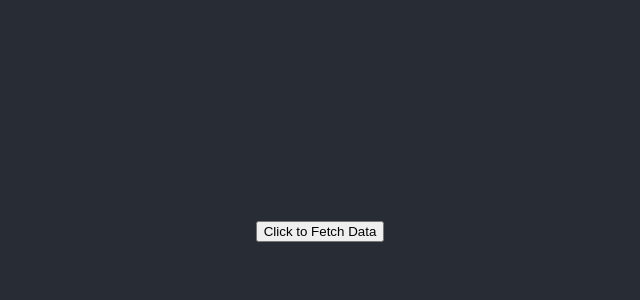
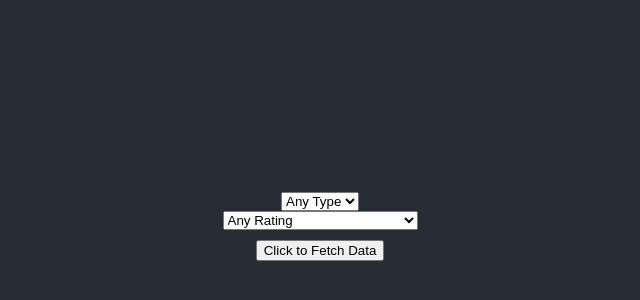
Before and after one commit to DjinnsTreasure/mal-filter, a React (Create React App) app: page / in a window 1280 px wide. Shown: the part 174-474 px from the top of the page, without its empty margins (320-960 px from the left). Built offline with nearby package versions, Linux system fonts and the light colour scheme.

Commit message:
Add basic filtering options

```diff
--- a/src/App.js
+++ b/src/App.js
@@ -6,15 +6,31 @@ import Themes from "./components/Themes";
 import AltTitles from "./components/AltTitles";
 import Genres from "./components/Genres";
 import CoverImage from "./components/CoverImage";
+import TypeFilter from "./components/TypeFilter";
+import RatingFilter from "./components/RatingFilter";
 
 function App() {
   const [data, setData] = useState(null);
+  const [selectedType, setSelectedType] = useState('');
+  const [selectedRating, setSelectedRating] = useState('');
+
+  const handleTypeChange = (event) => {
+    setSelectedType(event.target.value);
+  };
+  const handleRatingChange = (event) => {
+    setSelectedRating(event.target.value);
+  };
 
   return (
     <div className="App">
       <header className="App-header">
-        <Button data={data} setData={setData} responseData={data} isLoading={false} />
+        <TypeFilter onChange={handleTypeChange} />
+        <RatingFilter onChange={handleRatingChange} />
+        <Button data={data} setData={setData} responseData={data} isLoading={false}
+          selectedType={selectedType} selectedRating={selectedRating}
+        />
         {!data ? null : <a href={data.url}>{data.title}</a>}
+        {!data ? null : <p>{data.type}</p>}
         {!data ? null : <p>{data.rating}</p>}
         {!data ? null : ( <p> {data.status}: {data.aired.string} </p> )}
         {!data ? null : <p>{data.duration}</p>}
--- a/src/components/Button.jsx
+++ b/src/components/Button.jsx
@@ -4,10 +4,20 @@ function Button(props) {
   const [isLoading, setIsLoading] = useState(false);
   const url = `https://api.jikan.moe/v4/anime`;
   // let filters = `?rating=rx`;
-  let filters = `?`;
+  let filters = `?`
+  if (props.selectedType) {
+    filters += `&type=${props.selectedType}`
+  }
+  if (props.selectedRating) {
+    if (props.selectedRating === "sfw") {
+      filters += `&sfw`
+    } else {
+      filters += `&rating=${props.selectedRating}`
+    }
+  }
   let filteredURL = url + filters
   let pageNumber = 1;
-
+  console.log(filteredURL)
 
   useEffect(() => {
     console.log(props.data); // Log the data array when it changes
@@ -18,6 +28,10 @@ function Button(props) {
     fetch(filteredURL)
       .then((resp) => resp.json())
       .then((responseData) => {
+        if (responseData.pagination.items.count === 0) {
+          props.setData(null)
+          setIsLoading(false);
+        }
         pageNumber = responseData.pagination.last_visible_page;
         getData();
       })
--- /dev/null
+++ b/src/components/RatingFilter.js
@@ -0,0 +1,19 @@
+import React from "react";
+
+const RatingFilter = ({onChange}) => {
+
+  return (
+    <select onChange={onChange}>
+      <option value="">Any Rating</option>
+      <option value="sfw">Exclude Hentai</option>
+      <option value="g">G - All Ages</option>
+      <option value="pg">PG - Children</option>
+      <option value="pg13">PG-13 - Teens 13 or older</option>
+      <option value="r17">R - 17+ (violence & profanity)</option>
+      <option value="r">R+ - Mild Nudity</option>
+      <option value="rx">Rx - Hentai</option>
+    </select>
+  );
+};
+
+export default RatingFilter;
--- /dev/null
+++ b/src/components/TypeFilter.js
@@ -0,0 +1,18 @@
+import React from "react";
+
+const TypeFilter = ({onChange}) => {
+
+  return (
+    <select onChange={onChange}>
+      <option value="">Any Type</option>
+      <option value="tv">TV</option>
+      <option value="movie">Movie</option>
+      <option value="ova">OVA</option>
+      <option value="special">Special</option>
+      <option value="ona">ONA</option>
+      <option value="music">Music</option>
+    </select>
+  );
+};
+
+export default TypeFilter;
```
Also changed, not shown: src/filters.md (+3 -3 lines).
